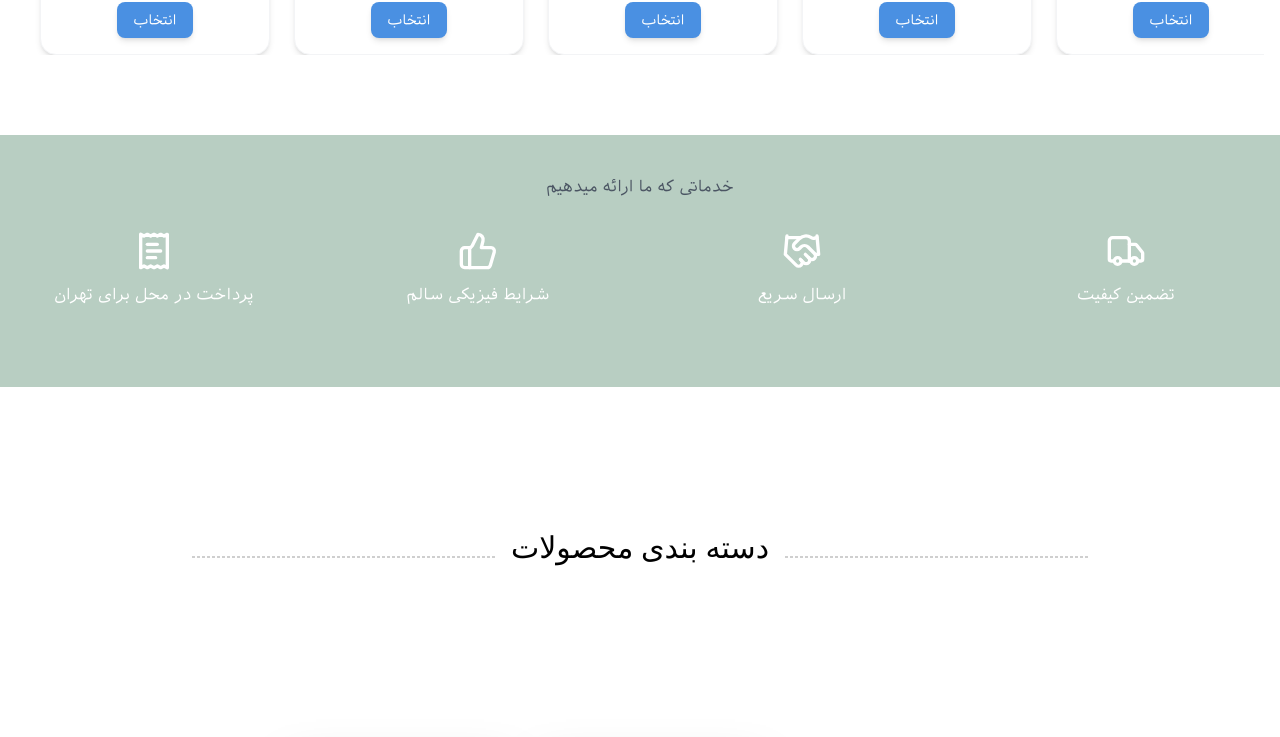
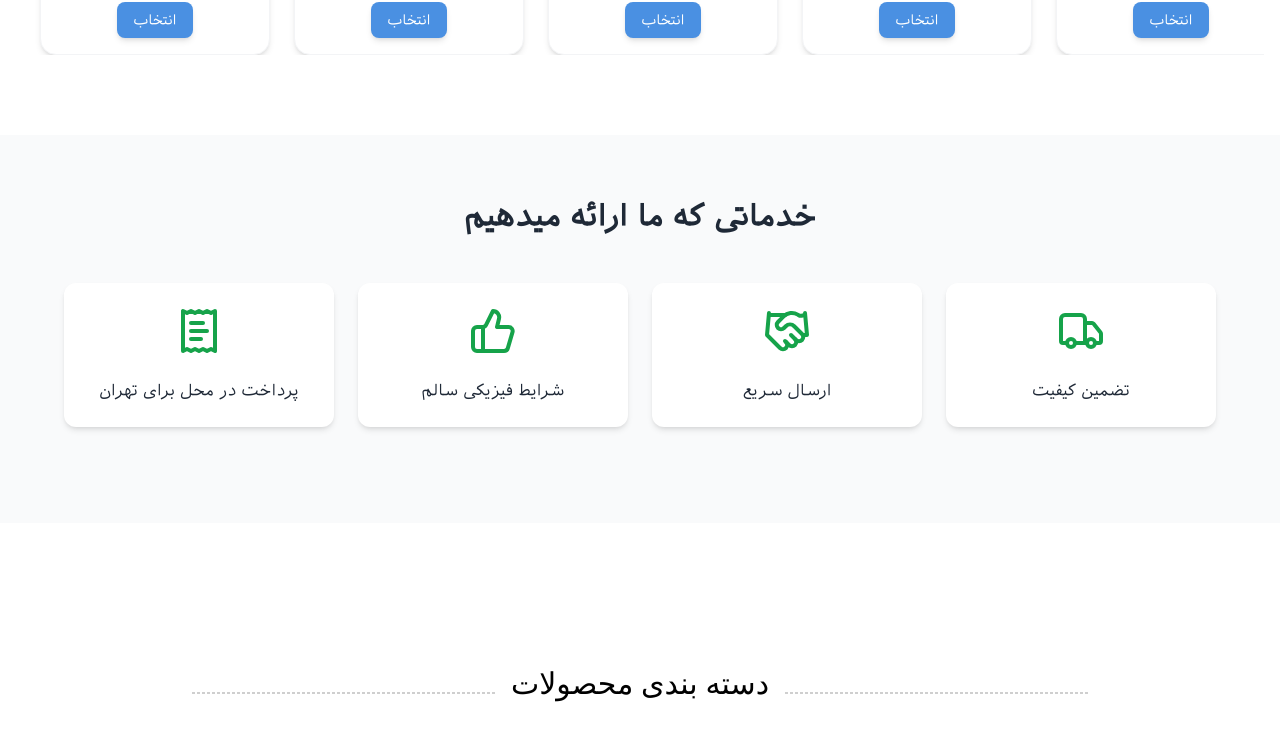
Before and after one commit to erfan-sh-021/flowerShop, a Next.js app: page / in a window 1280 px wide. Shown: the part 1299-2036 px from the top of the page. Built offline with nearby package versions, Linux system fonts and the light colour scheme; no server answers; grey boxes are pictures that could not be loaded.

Commit message:
change service style

```diff
--- a/src/components/serviceSection.tsx
+++ b/src/components/serviceSection.tsx
@@ -2,41 +2,54 @@ import { Truck, Handshake, ThumbsUp, ReceiptText } from "lucide-react";
 
 const services = [
     {
-        id:1,
-        icon:<ReceiptText className="w-10 h-10 mx-auto text-white"/>,
-        title:"پرداخت در محل برای تهران"
+        id: 1,
+        icon: <ReceiptText className="w-12 h-12 mx-auto text-green-600" />,
+        title: "پرداخت در محل برای تهران",
     },
     {
-        id:2,
-        icon:<ThumbsUp className="w-10 h-10 mx-auto text-white"/>,
-        title:"شرایط فیزیکی سالم"
+        id: 2,
+        icon: <ThumbsUp className="w-12 h-12 mx-auto text-green-600" />,
+        title: "شرایط فیزیکی سالم",
     },
     {
-        id:3,
-        icon:<Handshake className="w-10 h-10 mx-auto text-white"/>,
-        title:"ارسال سریع"
+        id: 3,
+        icon: <Handshake className="w-12 h-12 mx-auto text-green-600" />,
+        title: "ارسال سریع",
     },
     {
-        id:1,
-        icon:<Truck className="w-10 h-10 mx-auto text-white"/>,
-        title:"تضمین کیفیت"
+        id: 4,
+        icon: <Truck className="w-12 h-12 mx-auto text-green-600" />,
+        title: "تضمین کیفیت",
     },
-]
+];
 
-export default function ServicesSection(){
-    return(
-        <section className="bg-green pt-10 pb-20 mt-20">
-            <h2 className="text-center text-gray-600 mb-8">
+export default function ServicesSection() {
+    return (
+        <section className="bg-gray-50 pt-16 pb-24 mt-20">
+            {/* عنوان بخش */}
+            <h2 className="text-center text-gray-800 text-2xl md:text-3xl font-semibold mb-12">
                 خدماتی که ما ارائه میدهیم
             </h2>
-            <div className="grid grid-cols-2 md:grid-cols-4 gap-4 text-center">
-                {services.map((service,index)=>(
-                    <div className="flex flex-col items-center " key={index}>
-                        {service.icon}
-                        <p className="mt-3 text-sm md:text-base text-white text-">{service.title}</p>
+
+            {/* کارت‌های خدمات */}
+            <div className="grid grid-cols-2 md:grid-cols-4 gap-6 text-center max-w-6xl mx-auto">
+                {services.map((service, index) => (
+                    <div
+                        className="flex flex-col items-center p-6 rounded-xl bg-white shadow-md transition-transform hover:scale-105 hover:shadow-xl cursor-pointer group"
+                        key={index}
+                    >
+                        {/* آیکون با subtle bounce */}
+                        <div className="mb-4 transform transition-transform duration-300 group-hover:-translate-y-1">
+                            {service.icon}
+                        </div>
+
+                        {/* متن سرویس */}
+                        <p className="mt-2 text-sm md:text-base text-gray-800 font-medium">
+                            {service.title}
+                        </p>
                     </div>
                 ))}
             </div>
         </section>
-    )
+    );
 }
--- a/tailwind.config.ts
+++ b/tailwind.config.ts
@@ -18,7 +18,7 @@ module.exports = {
         darkgreen: "#819c8e",
         lightgreen: "#D0DBCD",
         lightgreen2: "#CCE2AA",
-        green: "#B8CEC2",
+        firstgreen: "#B8CEC2",
         light: "#F8F9FA",
         lightOrange:"#eec6b4"
       },
```
